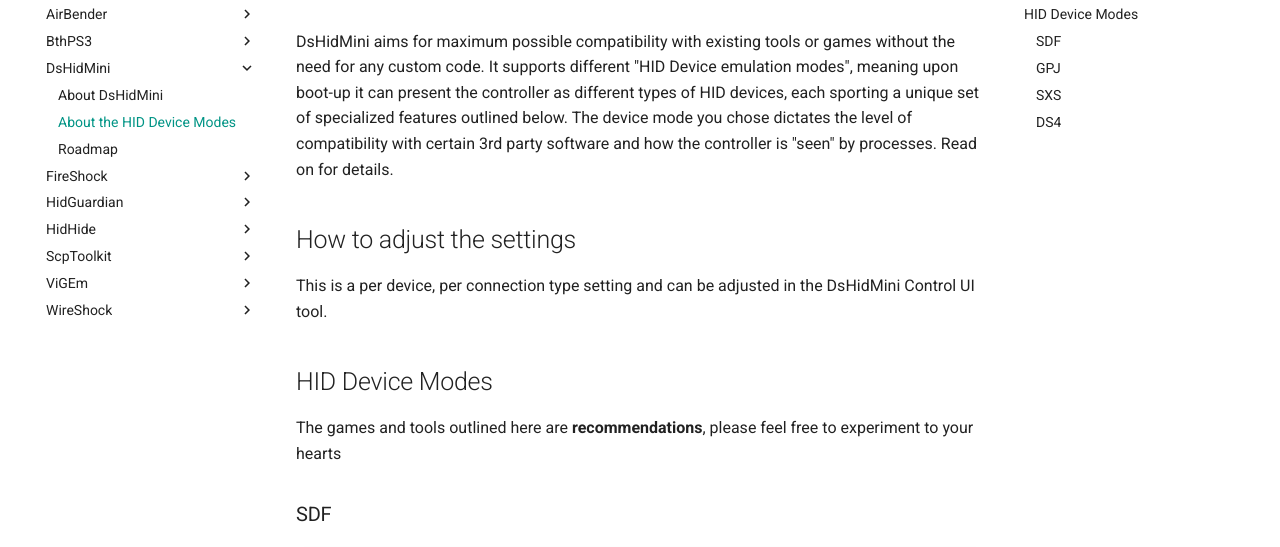
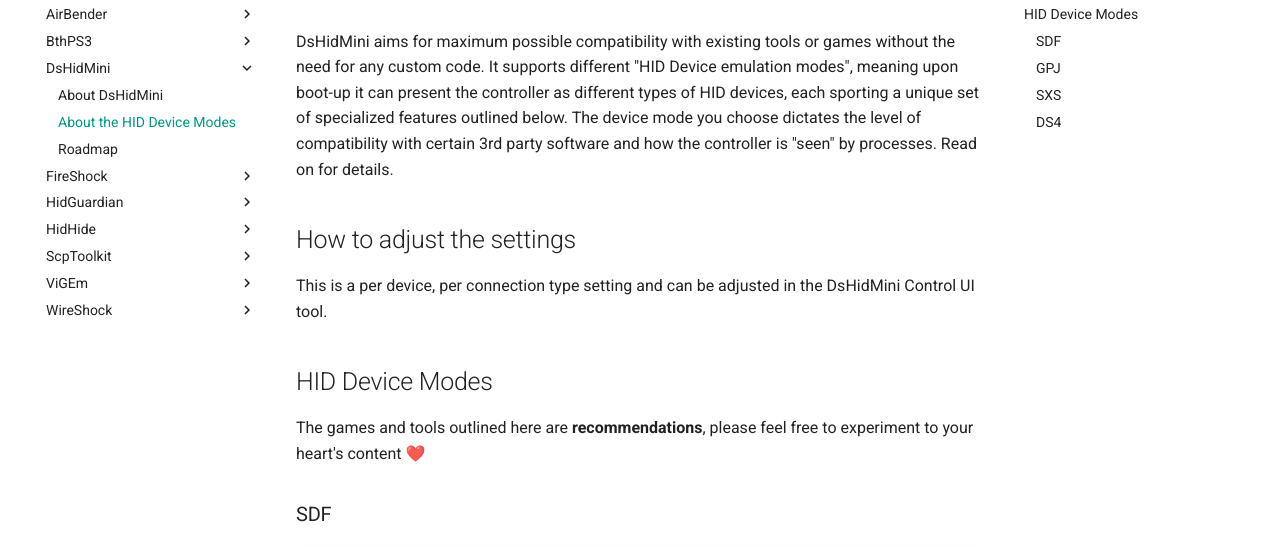
Before and after one commit to nefarius/ViGEm.github.io, an MkDocs documentation site: the page built from docs/projects/DsHidMini/HID-Device-Modes-Explained.md, in a window 1280 px wide and 900 px high. Shown: the part 199-746 px from the top of the window. Built offline with MkDocs 1.6.1 and Material for MkDocs 9.7.7, drawn with Linux system fonts in a browser that asks for light colours; comment, search, counter and statistics services are not loaded.

Commit message:
Some corrections

```diff
--- a/docs/projects/DsHidMini/HID-Device-Modes-Explained.md
+++ b/docs/projects/DsHidMini/HID-Device-Modes-Explained.md
@@ -1,6 +1,6 @@
 # About the HID Device Modes
 
-DsHidMini aims for maximum possible compatibility with existing tools or games without the need for any custom code. It supports different "HID Device emulation modes", meaning upon boot-up it can present the controller as different types of HID devices, each sporting a unique set of specialized features outlined below. The device mode you chose dictates the level of compatibility with certain 3rd party software and how the controller is "seen" by processes. Read on for details.
+DsHidMini aims for maximum possible compatibility with existing tools or games without the need for any custom code. It supports different "HID Device emulation modes", meaning upon boot-up it can present the controller as different types of HID devices, each sporting a unique set of specialized features outlined below. The device mode you choose dictates the level of compatibility with certain 3rd party software and how the controller is "seen" by processes. Read on for details.
 
 ## How to adjust the settings
 
@@ -8,7 +8,7 @@
 
 ## HID Device Modes
 
-The games and tools outlined here are **recommendations**, please feel free to experiment to your hearts
+The games and tools outlined here are **recommendations**, please feel free to experiment to your heart's content ❤️
 
 ### SDF
 
```
